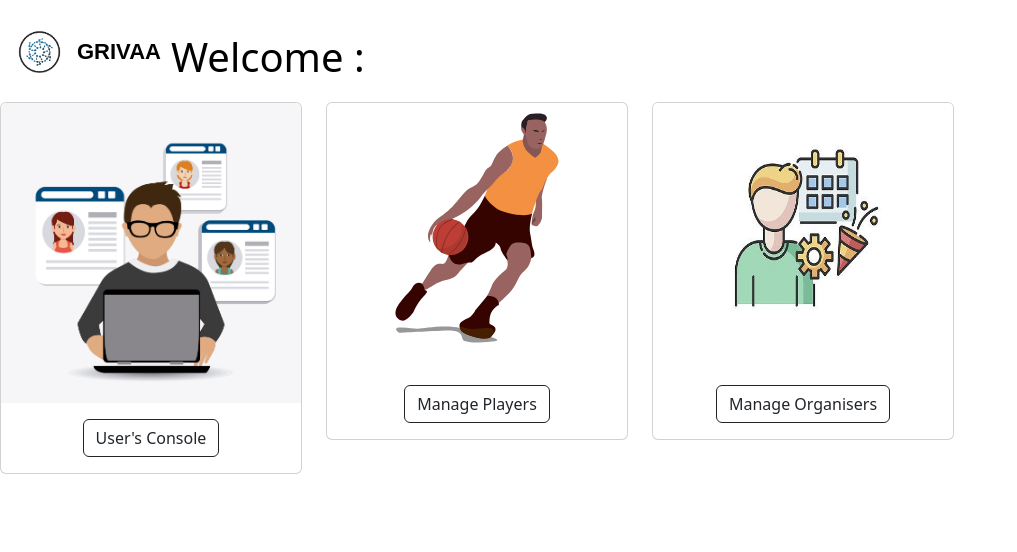
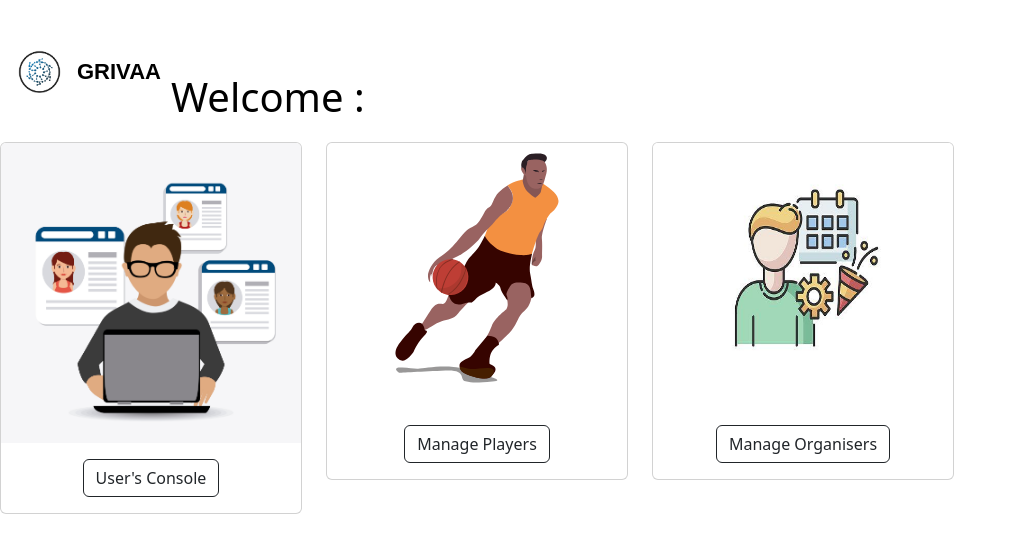
Before and after one commit to DeepakshiKulshrestha/grivaa, a website: page public/dash-admin.html in a window 1280 px wide. Shown: the whole page, without its empty margins (0-1017 px from the left). Drawn offline with nearby package versions, Linux system fonts and the light colour scheme.

Commit message:
Update dash-admin.html

```diff
--- a/public/dash-admin.html
+++ b/public/dash-admin.html
@@ -55,7 +55,7 @@
           <img src="/pics/Grivaa logo.jpg" alt="Logo" class="logo-img">
           <b class="logo-text">GRIVAA</b>
            <center>
-        <div style="margin-top: 20px;">
+        <div style="margin-top: 60px;">
              <h1>Welcome : <span id="admin"></span></h1>
         </div>
 
```
